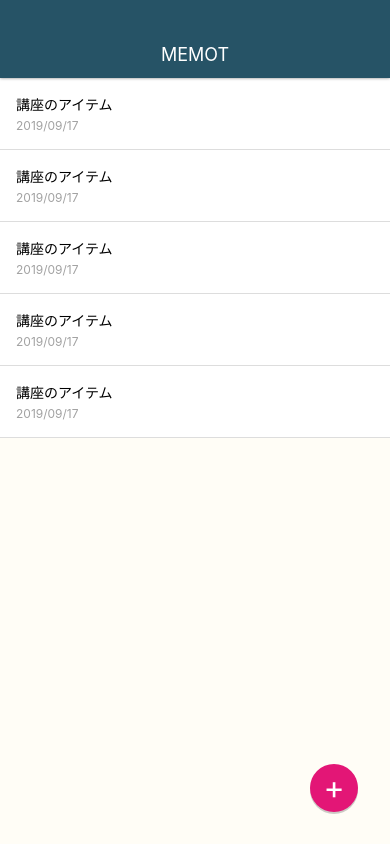
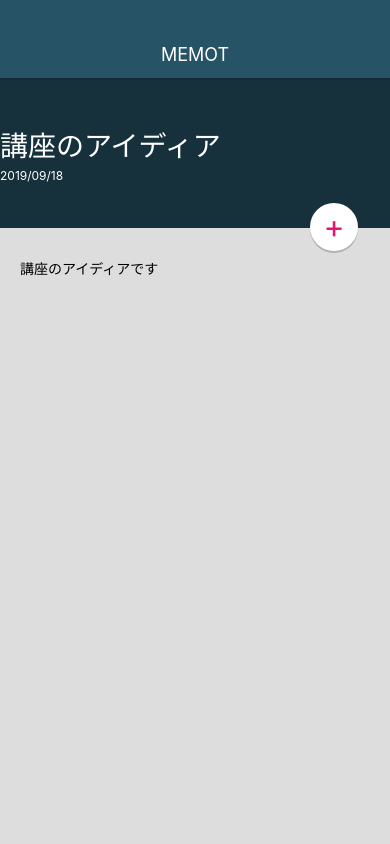
Before and after one commit to nuumi-jpn/MemoApp, a React Native app: screen / in a window 390 px wide. Built offline with nearby package versions, Linux system fonts and the light colour scheme.

Commit message:
Style MemoDetailScreen

```diff
--- a/App.js
+++ b/App.js
@@ -1,14 +1,14 @@
 import React from 'react';
 import { StyleSheet, Text, View } from 'react-native';
 import Appbar from './src/components/Appbar';
-import MemoListScreens from './src/screens/MemoListScreens';
+import MemoDetailScreen from './src/screens/MemoDetailScreen';
 
 export default class App extends React.Component {
   render() {
   return (
     <View style={styles.container}>
       <Appbar />
-      <MemoListScreens />
+      <MemoDetailScreen />
     </View>
   );
 }
--- a/src/elements/CircleButton.js
+++ b/src/elements/CircleButton.js
@@ -3,9 +3,20 @@
 
 class CircleButton extends React.Component {
   render(){
+    const {style, color} = this.props;
+
+    let bgcolor = '#E31676';
+    let textColor = '#FFF';
+
+    if(color === 'white') {
+      bgcolor ='#FFF';
+      textColor = '#E31676';
+    }
+
+
     return (
-      <View style={styles.CircleButton}>
-        <Text style={styles.CircleButtonTitle}>
+      <View style={[styles.CircleButton, style , {backgroundColor: bgcolor}]}>
+        <Text style={[styles.CircleButtonTitle , {color: textColor}]}>
           {this.props.children}
         </Text>
       </View>
@@ -20,7 +31,6 @@
     right: 32,
     width: 48,
     height: 48,
-    backgroundColor: '#E31676',
     borderRadius: 24,
     justifyContent: 'center',
     alignItems: 'center',
--- /dev/null
+++ b/src/screens/MemoDetailScreen.js
@@ -0,0 +1,65 @@
+import React from 'react';
+import { StyleSheet, Text,View } from 'react-native';
+import CircleButton from '../elements/CircleButton';
+
+
+class MemoDetailScreen extends React.Component {
+  render (){
+    return (
+    <View style={styles.container}>
+      <View>
+        <View style={styles.memoHeader}>
+          <View>
+            <Text style={styles.memoHeaderTitle}>講座のアイディア</Text>
+            <Text style={styles.memoHeaderDate}>2019/09/18</Text>
+          </View>
+        </View>
+      </View>
+
+      <View style={styles.memoContent}>
+        <Text>
+          講座のアイディアです
+        </Text>
+      </View>
+
+      <CircleButton color="white" style={styles.editButton}>+</CircleButton>
+    </View>
+    );
+  }
+  }
+
+  const styles = StyleSheet.create({
+    container: {
+      flex: 1,
+      width: '100%',
+    },
+    memoHeader: {
+      height: 150,
+      backgroundColor: '#17313C',
+      justifyContent: 'center',
+    },
+    memoHeaderTitle: {
+      fontSize: 28,
+      fontweight: 'bold',
+      color: '#FFF',
+      marginBottom: 4,
+    },
+    memoHeaderDate: {
+      fontSize:12,
+      color: '#FFF',
+    },
+    memoContent: {
+      paddingTop: 30,
+      paddingRight: 20,
+      paddingBottom: 30,
+      paddingLeft: 20,
+      backgroundColor: '#ddd',
+      flex: 1,
+    },
+    editButton: {
+      top: 125,
+
+    },
+  });
+
+export default MemoDetailScreen
```
